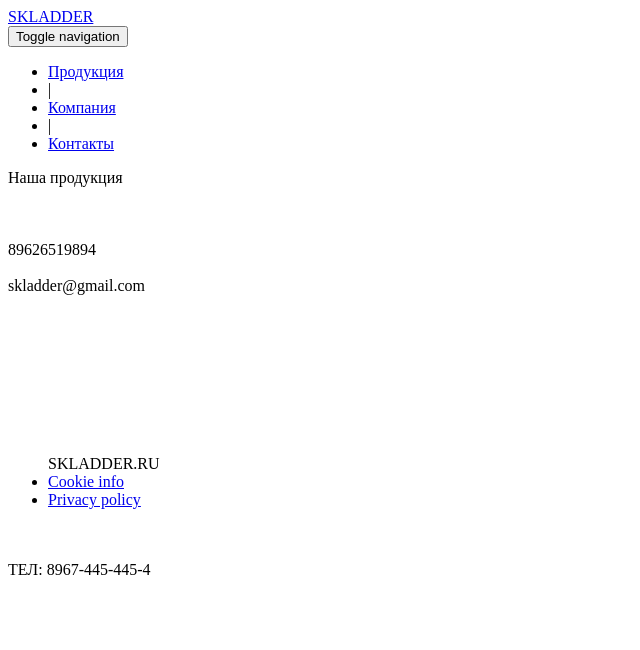
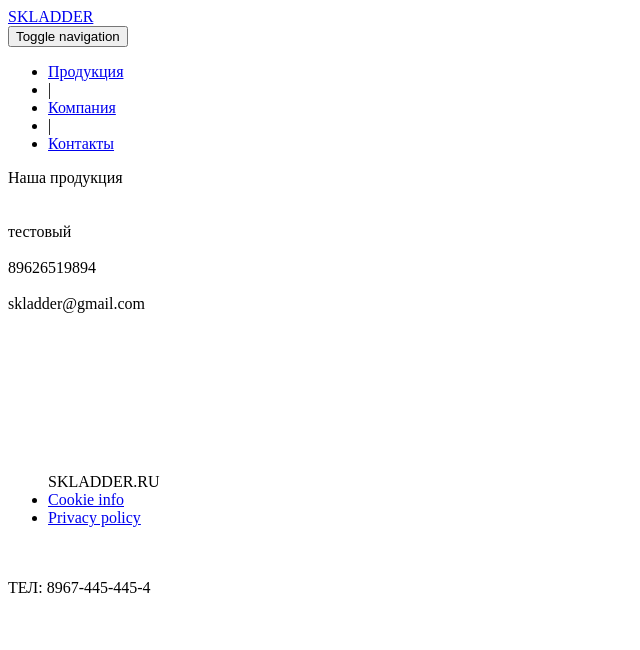
Before and after one commit to vkponomarev/sr, a Yii app: template frontend/views/category/index.php in a window 1280 px wide. Shown: the top 650 px of the page, without its empty margins (0-640 px from the left). Run offline with PHP 8.4 and a stand-in for Yii, Linux system fonts and the light colour scheme; the template is opened without the code that fills it, so the values that code supplies are empty; some libraries are stand-ins or nearby versions.

Commit message:
тестовый

```diff
--- a/frontend/views/partials/category/_category.php
+++ b/frontend/views/partials/category/_category.php
@@ -33,3 +33,4 @@
     </div>
     <br><br>
 </div>
+тестовый
```
